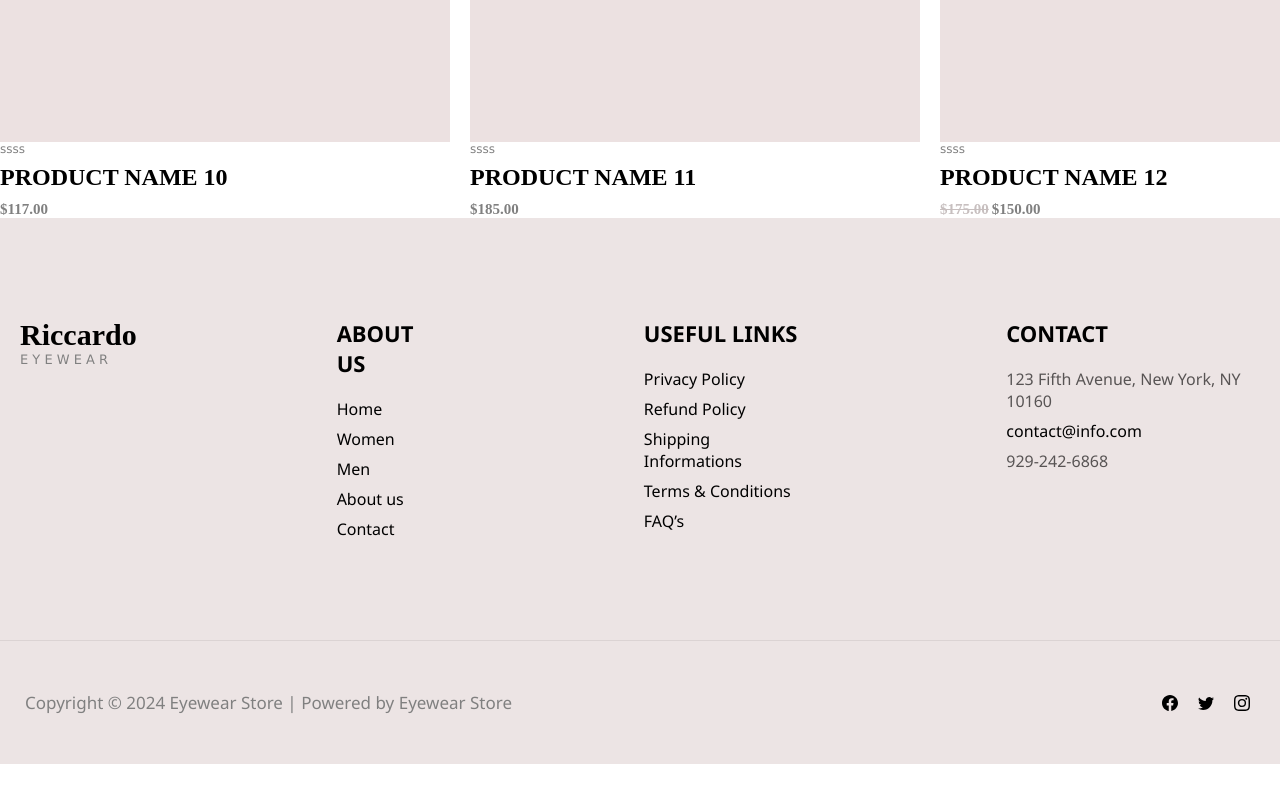
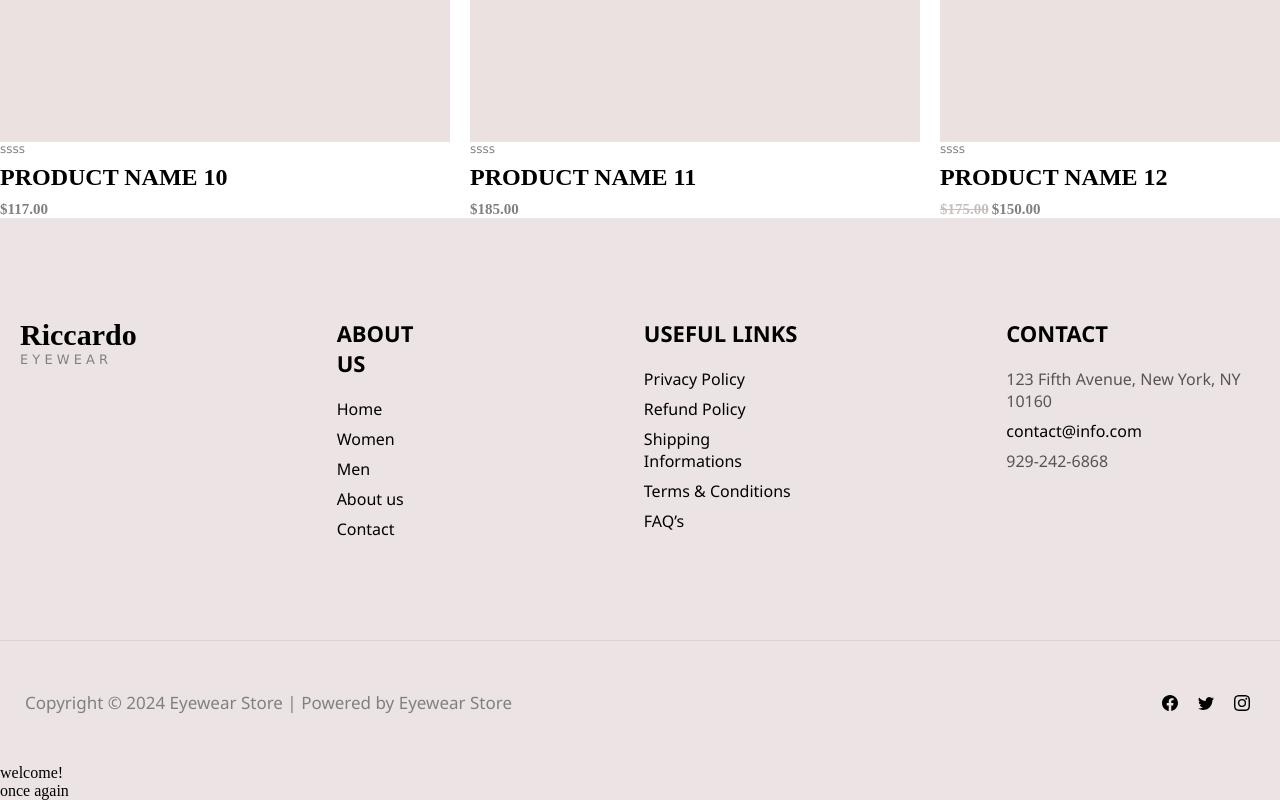
Before and after one commit to Chimnonyerem/website-practice, a plain HTML site: page assignment/index.html in a window 1280 px wide. Shown: the part 7856-8656 px from the top of the page. Before the commit the page ends 8620 px from the top, so only its background shows below. Drawn offline with Linux system fonts and the light colour scheme.

Commit message:
my second commit

```diff
--- a/assignment/index.html
+++ b/assignment/index.html
@@ -275,6 +275,10 @@
                 <img src="/assignment/instagram.svg" alt="">
             </div>
         </div>
+        <div>
+            <p>welcome!</p>
+            <p>once again</p>
+        </div>
     </footer>
 </body>
 </html>
```
